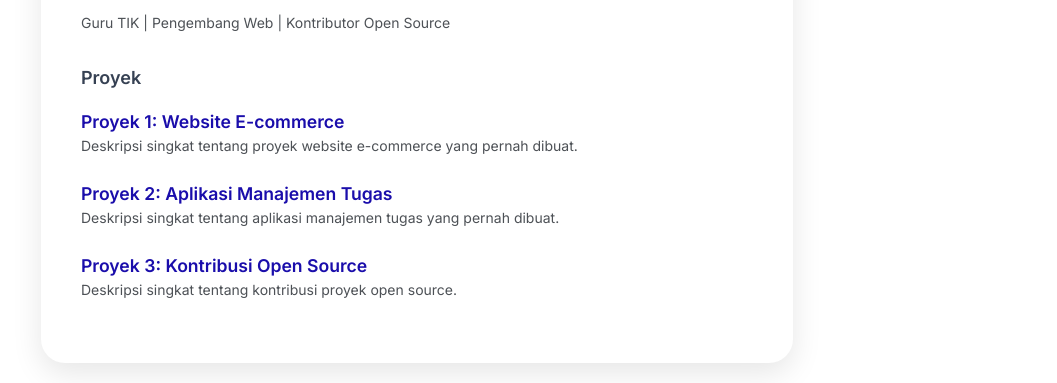
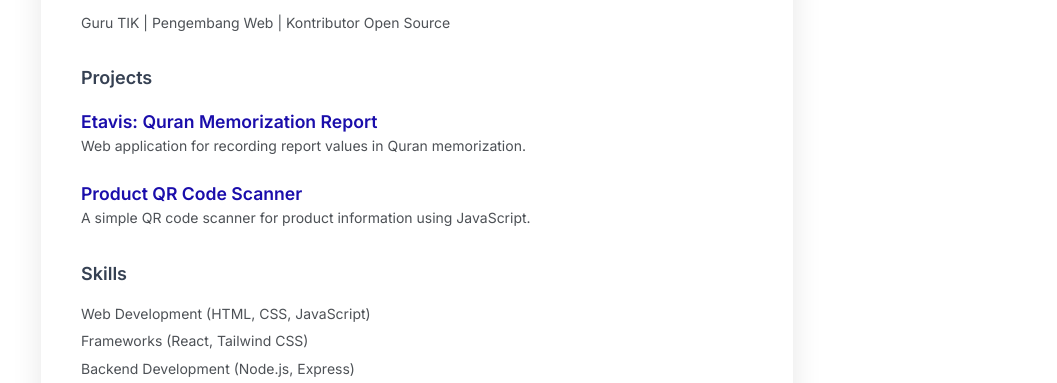
Before and after one commit to ilhamwahyu-ni/site.me, a plain HTML site: page index.html in a window 1280 px wide. Shown: the part 150-533 px from the top of the page, without its empty margins (223-1280 px from the left). Drawn offline with nearby package versions, Linux system fonts and the light colour scheme.

Commit message:
perbarui judul halaman, terjemahkan teks ke bahasa Inggris, dan tambahkan bagian keterampilan

```diff
--- a/index.html
+++ b/index.html
@@ -3,7 +3,7 @@
 <head>
     <meta charset="UTF-8">
     <meta name="viewport" content="width=device-width, initial-scale=1.0">
-    <title>ILham Wahyuni</title>
+    <title>Ilham Wahyuni - Portfolio</title>
     <script src="https://unpkg.com/@tailwindcss/browser@4"></script>
     <link rel="preconnect" href="https://fonts.googleapis.com">
     <link rel="preconnect" href="https://fonts.gstatic.com" crossorigin>
@@ -71,6 +71,12 @@
 
         .theme-toggle:hover {
             transform: scale(1.1);
+        }
+
+        @media (max-width: 768px) {
+            .theme-toggle {
+                padding: 0.5rem;
+            }
         }
 
         .title-link {
@@ -203,6 +209,24 @@
             margin-bottom: 1.5rem;
         }
 
+        .skills-section {
+            margin-top: 2rem;
+            padding-left: 0;
+        }
+
+        .skills-list {
+            list-style: none;
+            padding: 0;
+            margin: 0;
+        }
+
+        .skill-item {
+            font-size: 0.875rem;
+            color: #4d5156;
+            line-height: 1.4;
+            margin-bottom: 0.5rem;
+        }
+
         @media (max-width: 768px) {
             .search-results-container {
                 padding: 0 1rem;
@@ -255,32 +279,34 @@
                 Guru TIK | Pengembang Web | Kontributor Open Source
             </div>
             <div class="projects-section">
-                <h2 class="text-lg font-semibold text-gray-700 mb-4">Proyek</h2>
+                <h2 class="text-lg font-semibold text-gray-700 mb-4">Projects</h2>
                 <ul class="project-list">
                     <li class="project-item">
-                        <a href="https://example.com/proyek1" target="_blank" rel="noopener noreferrer" class="project-title">
-                            Proyek 1: Website E-commerce
+                        <a href="https://etavis.ilhamwahyuni.my.id" target="_blank" rel="noopener noreferrer" class="project-title">
+                            Etavis: Quran Memorization Report
                         </a>
                         <p class="project-description">
-                            Deskripsi singkat tentang proyek website e-commerce yang pernah dibuat.
+                            Web application for recording report values in Quran memorization.
                         </p>
                     </li>
                     <li class="project-item">
-                        <a href="https://example.com/proyek2" target="_blank" rel="noopener noreferrer" class="project-title">
-                            Proyek 2: Aplikasi Manajemen Tugas
+                        <a href="https://github.com/ilhamwahyu-ni/product-qr-code" target="_blank" rel="noopener noreferrer" class="project-title">
+                            Product QR Code Scanner
                         </a>
                         <p class="project-description">
-                            Deskripsi singkat tentang aplikasi manajemen tugas yang pernah dibuat.
+                            A simple QR code scanner for product information using JavaScript.
                         </p>
                     </li>
-                    <li class="project-item">
-                        <a href="https://example.com/proyek3" target="_blank" rel="noopener noreferrer" class="project-title">
-                            Proyek 3: Kontribusi Open Source
-                        </a>
-                        <p class="project-description">
-                            Deskripsi singkat tentang kontribusi proyek open source.
-                        </p>
-                    </li>
+                </ul>
+            </div>
+            <div class="skills-section">
+                <h2 class="text-lg font-semibold text-gray-700 mb-4">Skills</h2>
+                <ul class="skills-list">
+                    <li class="skill-item">Web Development (HTML, CSS, JavaScript)</li>
+                    <li class="skill-item">Frameworks (React, Tailwind CSS)</li>
+                    <li class="skill-item">Backend Development (Node.js, Express)</li>
+                    <li class="skill-item">Database Management (MySQL, MongoDB)</li>
+                    <li class="skill-item">Version Control (Git, GitHub)</li>
                 </ul>
             </div>
         </div>
```
